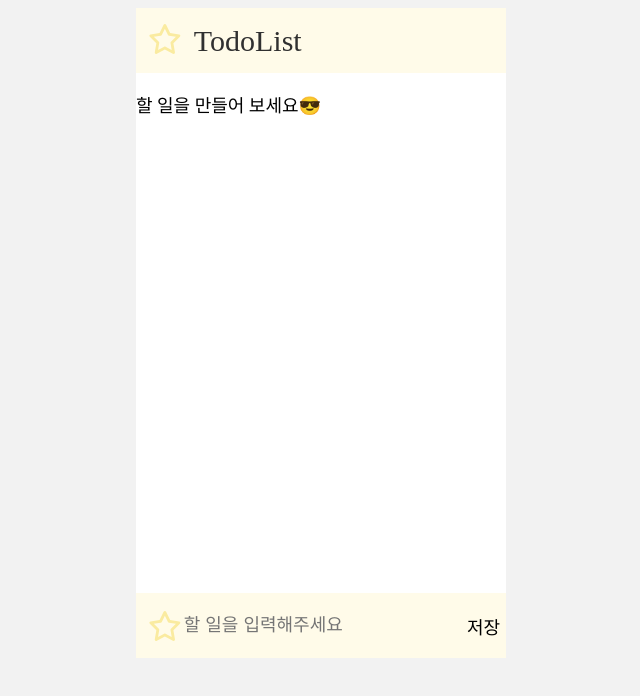
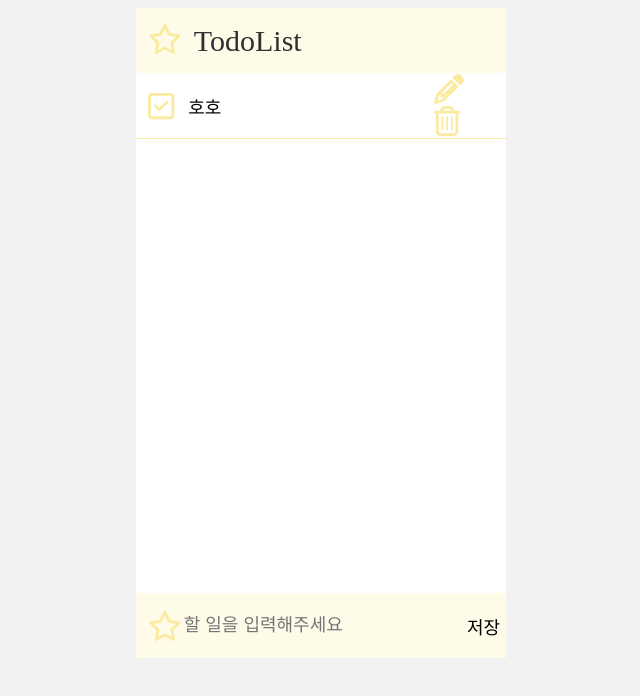
Before and after one commit to JungChanyyoung/todolistreact, a React (Create React App) app: page / in a window 1280 px wide. Shown: the top 696 px of the page, without its empty margins (319-959 px from the left). Built offline with nearby package versions, Linux system fonts and the light colour scheme.

Commit message:
add home2.jsx

```diff
--- a/src/App.jsx
+++ b/src/App.jsx
@@ -1,10 +1,12 @@
 import "./App.scss";
-import Home from "./Home/Home";
+// import Home from "./Home/Home";
+import { Home2 } from "./Home/Home2";
 
 function App() {
   return (
     <div className="section">
-      <Home />
+      {/* <Home /> */}
+      <Home2 />
     </div>
   );
 }
--- /dev/null
+++ b/src/Home/Home2.jsx
@@ -0,0 +1,56 @@
+import React, { useState } from "react";
+import "../Components/TodolistHeader/TodolistHeader";
+import "../Components/TodolistItem/TodolistItem";
+import "../Components/CreateItem/CreateItem";
+import "../Components/TodolistContent/TodolistContent";
+import { FontAwesomeIcon } from "@fortawesome/react-fontawesome";
+import {
+  faSquareCheck,
+  faTrashCan,
+  faStar,
+} from "@fortawesome/free-regular-svg-icons";
+import { faPencil } from "@fortawesome/free-solid-svg-icons";
+
+export const Home2 = () => {
+  return (
+    <div>
+      <div className="title-container">
+        <div className="title-icon">
+          <FontAwesomeIcon icon={faStar} />
+        </div>
+        <div className="title">TodoList</div>
+      </div>
+      <div className="todolist-content">
+        <div className="todolist-container">
+          <div className="checkbox">
+            <FontAwesomeIcon icon={faSquareCheck} className="icon" />
+            <input
+              type="text"
+              value="호호"
+              spellcheck="false"
+              size="20"
+              maxlength="16"
+            />
+          </div>
+          <div>
+            <FontAwesomeIcon icon={faPencil} className="icon" />
+            <FontAwesomeIcon icon={faTrashCan} className="icon" />
+          </div>
+        </div>
+      </div>
+      <div className="createitem-container">
+        <div className="createitem-icon">
+          <FontAwesomeIcon icon={faStar} />
+          <input
+            type="text"
+            spellcheck="false"
+            size="20"
+            maxlength="16"
+            placeholder="할 일을 입력해주세요"
+          />
+        </div>
+        <button className="save">저장</button>
+      </div>
+    </div>
+  );
+};
```
